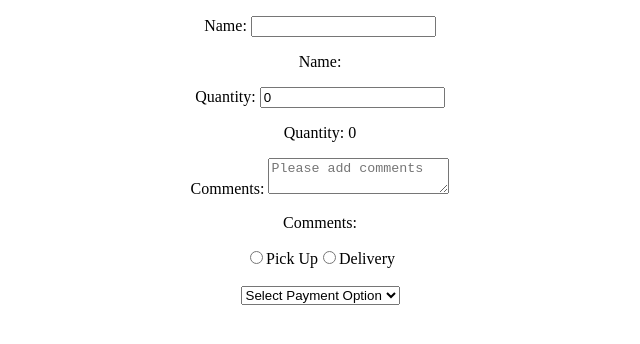
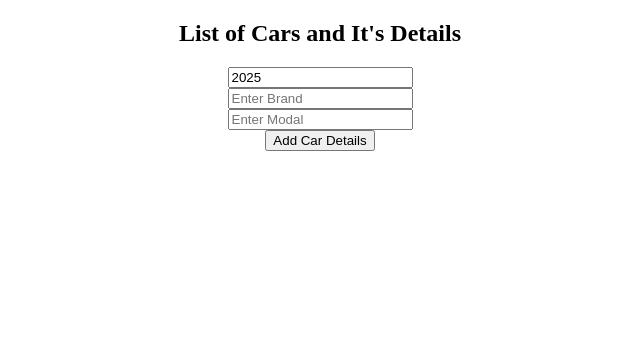
Before and after one commit to Ak-318/react_practice, a React (Create React App) app: page / in a window 1280 px wide. Shown: the top 344 px of the page, without its empty margins (320-960 px from the left). Built offline with nearby package versions, Linux system fonts and the light colour scheme.

Commit message:
updates function practice

```diff
--- a/src/App.js
+++ b/src/App.js
@@ -14,6 +14,7 @@ import PropComponent from './components/PropComponent.jsx'
 import List from './components/List.jsx'
 import UseStateComponent from './components/UseStateComponent.jsx'
 import OnChangeComponent from './components/OnChangeComponent.jsx'
+import UpdateArrayObjects from './components/UpdateArrayObjects.jsx';
 
 function App() {
 
@@ -34,7 +35,8 @@ function App() {
       {/* <PropComponent name="Siva" age={27} skill='Ruby' isStudent={false}/> */}
       {/* <List /> */}
       {/* <UseStateComponent /> */}
-      <OnChangeComponent />
+      {/* <OnChangeComponent /> */}
+      <UpdateArrayObjects />
 
     </div>
   );
--- /dev/null
+++ b/src/components/UpdateArrayObjects.jsx
@@ -0,0 +1,55 @@
+import React, {useState} from 'react';
+
+function UpdateArrrayObjects() {
+
+    const [cars, setCars] = useState([]);
+    const [carYear, setYear] = useState(new Date().getFullYear());
+    const [carBrand, setBrand] = useState("");
+    const [carModal, setModal] = useState("");
+
+    function handleAddCar() {
+        const newCar = {
+            year: carYear,
+            brand: carBrand,
+            modal: carModal
+        }
+
+        setCars(c => [...c, newCar]);
+
+        setYear(new Date().getFullYear());
+        setBrand("");
+        setModal("");
+    }
+
+    function handleRemoveCar(index) {
+        setCars(c => c.filter((elem, i) => i !== index));
+    }
+
+    function handleModal(event){
+        setModal(event.target.value);
+    }
+
+    function handleBrand(event){
+        setBrand(event.target.value);
+    }
+
+    function handleYear(event){
+        setYear(event.target.value);
+    }
+
+    return( <div>
+                <h2>List of Cars and It's Details</h2>
+                <ul>
+                    { cars.map((car, index) =>
+                        <li key={index} onClick={() => handleRemoveCar(index)}>
+                            {car.year} {car.brand} {car.modal}
+                        </li>)}
+                </ul>
+                <input type="number" value={carYear} onChange={handleYear}/><br/>
+                <input type="text" value={carBrand} onChange={handleBrand} placeholder="Enter Brand"/><br/>
+                <input type="text" value={carModal} onChange={handleModal} placeholder="Enter Modal"/><br/>
+                <button onClick={handleAddCar} >Add Car Details</button>
+            </div>)
+}
+
+export default UpdateArrrayObjects;
```
